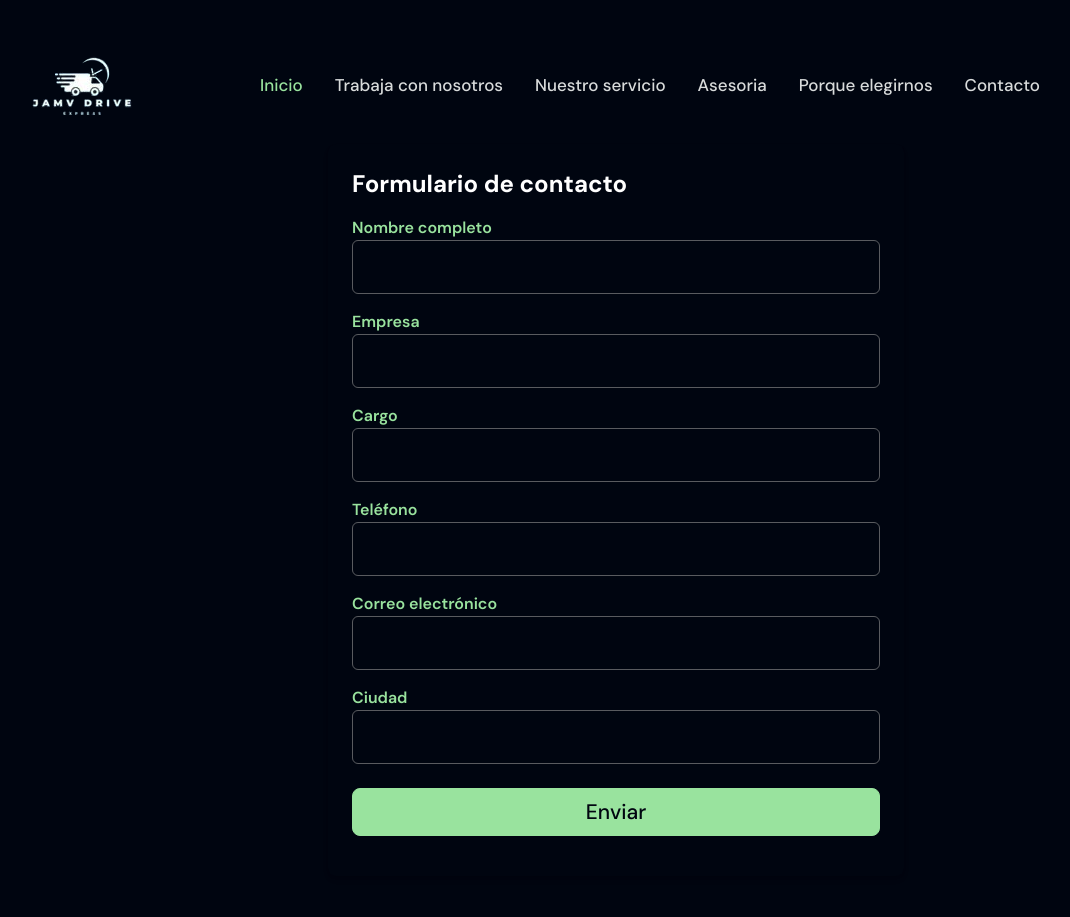
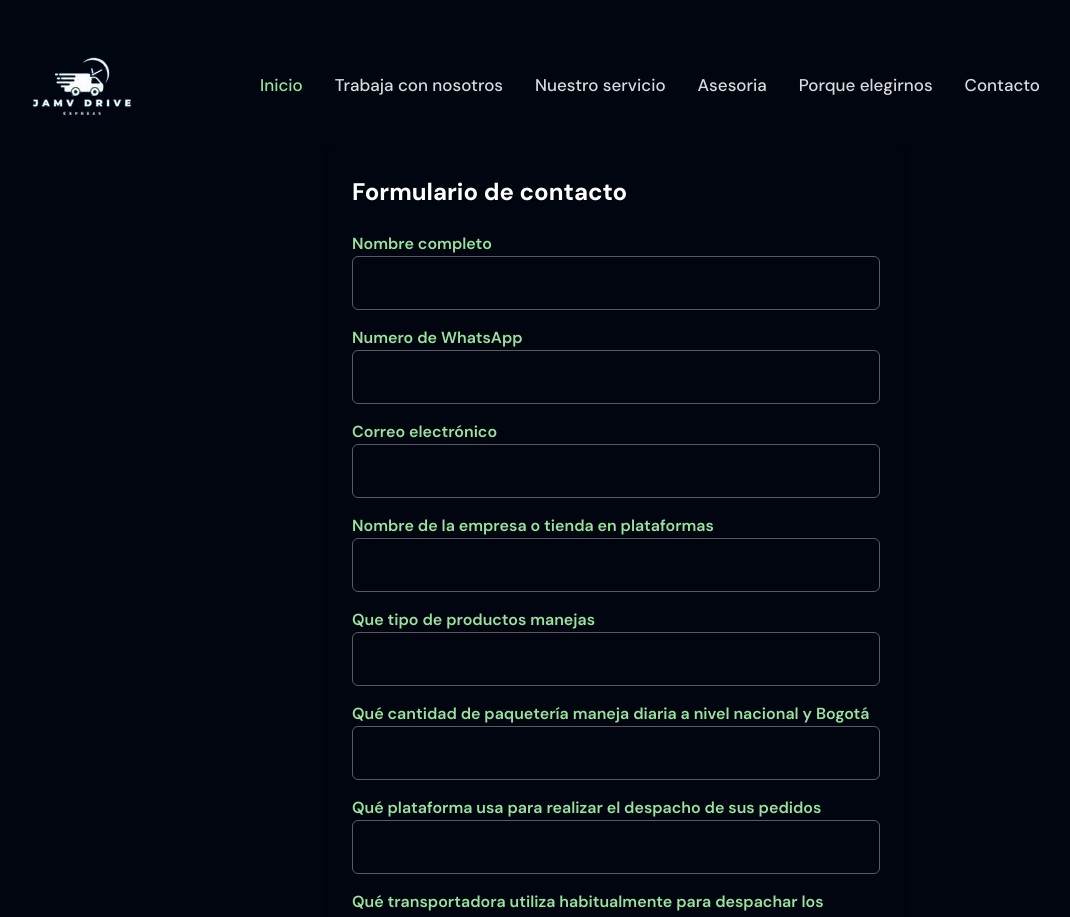
Before and after one commit to nichagiro/jamvDrive, a Next.js app: page /contacto in a window 1280 px wide. Shown: the top 917 px of the page, without its empty margins (24-1094 px from the left). Built offline with nearby package versions, Linux system fonts and the light colour scheme.

Commit message:
add update form

```diff
--- a/src/app/api/data.tsx
+++ b/src/app/api/data.tsx
@@ -10,6 +10,9 @@ import IconSupport from "@/images/serviceSteps/icon-support.svg";
 import IconServices from "@/images/icons/icon-Services.svg";
 import IcoBlockChain from "@/images/icons/icon-blockchain.svg";
 import IconConsulting from "@/images/icons/icon-consulting.svg";
+
+import metaImagen from '@/app/metaImagen.webp'
+
 
 export const services = [
   {
@@ -97,14 +100,14 @@ export const whatsappMenuItems = [
   { label: "Medellin", href: `${apiWhatsapp}/send?phone=57${whatsappNumbers.Medellin}&text=Hola te escribo desde la pagina web` },
 ]
 
-export const url = "https://jamvdriver.com";
+export const url = "https://jamvdrive-b0cf0.web.app";
 
 export const metadataOptions = {
   url: url,
   title: 'Jamv Drive | Soluciones de transporte y logística empresarial en Colombia',
   description: 'Optimiza la movilidad y logística de tu empresa con Jamv Drive. Servicios personalizados, tecnología intuitiva y máxima seguridad en cada envío o traslado en Colombia.',
   images: [{
-    url: url + '/metaImagen.webp',
+    url: url + metaImagen.src,
     width: 1024,
     height: 1024,
     alt: 'Jamv Drive - Transporte y logística empresarial'
--- a/src/app/contacto/page.tsx
+++ b/src/app/contacto/page.tsx
@@ -16,9 +16,9 @@ export default function ContactoPage() {
   const [error, submitAction, isPending] = useActionState(onSubmit, null)
 
   return (
-    <section className="pt-36 pb-6 bg-gray-100 min-h-screen">
+    <section className="pt-20 xl:pt-36 pb-6 bg-gray-100 min-h-screen">
       <form className="max-w-xl mx-auto bg-darkmode p-6 rounded-lg shadow-md space-y-4" action={submitAction}>
-        <h2 className="text-2xl font-bold text-white">Formulario de contacto</h2>
+        <h2 className="text-2xl font-bold text-white py-2">Formulario de contacto</h2>
 
         <Input
           name="name"
@@ -28,21 +28,8 @@ export default function ContactoPage() {
         />
 
         <Input
-          name="company"
-          title="Empresa"
-          type="text"
-        />
-
-        <Input
-          name="job"
-          title="Cargo"
-          type="text"
-          required
-        />
-
-        <Input
           name="phone"
-          title="Teléfono"
+          title="Numero de WhatsApp"
           type="text"
           required
           pattern="^[0-9]{10,}$"
@@ -52,11 +39,41 @@ export default function ContactoPage() {
           name="email"
           title="Correo electrónico"
           type="email"
+          required
         />
 
         <Input
-          name="city"
-          title="Ciudad"
+          name="company"
+          title="Nombre de la empresa o tienda en plataformas"
+          type="text"
+          required
+        />
+
+        <Input
+          name="productsType"
+          title="Que tipo de productos manejas"
+          type="text"
+          required
+        />
+
+        <Input
+          name="cant"
+          title="Qué cantidad de paquetería maneja diaria a nivel nacional y Bogotá"
+          type="text"
+          pattern="^[0-9]+$"
+          required
+        />
+
+        <Input
+          name="platform"
+          title="Qué plataforma usa para realizar el despacho de sus pedidos"
+          type="text"
+          required
+        />
+
+        <Input
+          name="carrier"
+          title="Qué transportadora utiliza habitualmente para despachar los pedidos"
           type="text"
           required
         />
--- a/src/app/layout.tsx
+++ b/src/app/layout.tsx
@@ -11,13 +11,8 @@ const font = DM_Sans({ subsets: ['latin'] })
 
 export const metadata: Metadata = {
   authors: [{ name: 'Overweb', url: 'https://overweb.com.co' }],
-  robots: {
-    follow: false,
-    index: false,
-  },
   icons: Favicon.src
 }
-
 
 export default function RootLayout({ children }: Readonly<{ children: React.ReactNode }>) {
   return (
```
